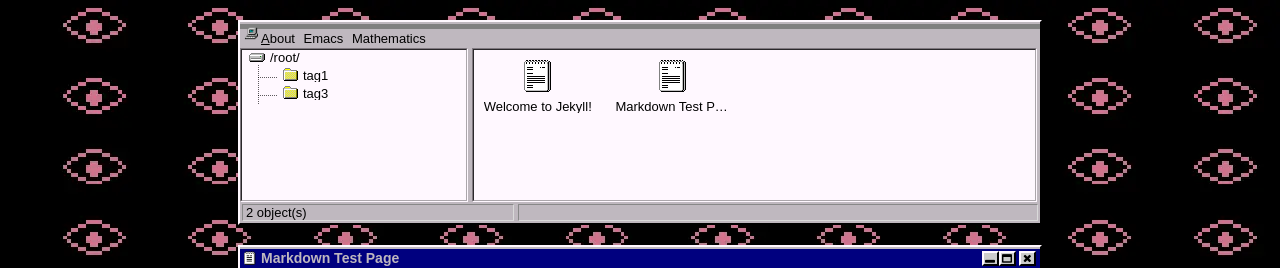
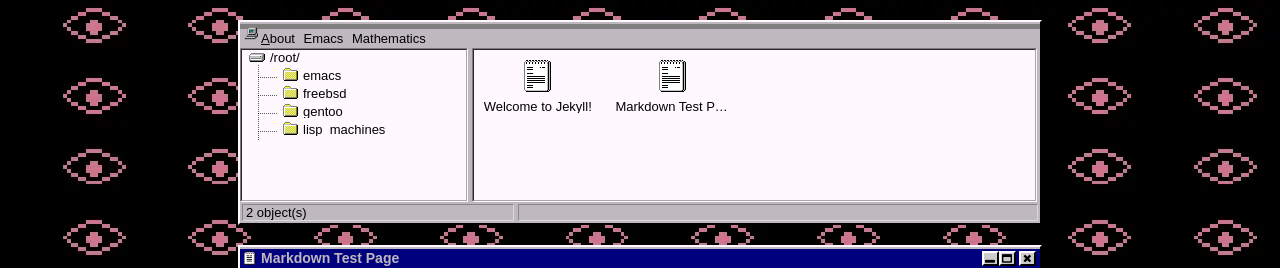
Before and after one commit to freestading-binary/freestading-binary.github.io, a Jekyll site: the page built from _posts/2017-09-16-markdown-test-page.md, in a window 1280 px wide. Shown: the top 268 px of the page. Built offline with Jekyll 4.4.1, drawn with Linux system fonts in a browser that asks for light colours.

Commit message:
Update 2017-09-16-markdown-test-page.md

```diff
--- a/_posts/2017-09-16-markdown-test-page.md
+++ b/_posts/2017-09-16-markdown-test-page.md
@@ -1,7 +1,7 @@
 ---
 layout: default
 title: "Markdown Test Page"
-tags: tag1 tag3
+tags: gentoo freebsd emacs lisp_machines
 ---
 
 ## Source: [Markdown Test Page](https://github.com/fullpipe/markdown-test-page)
```
